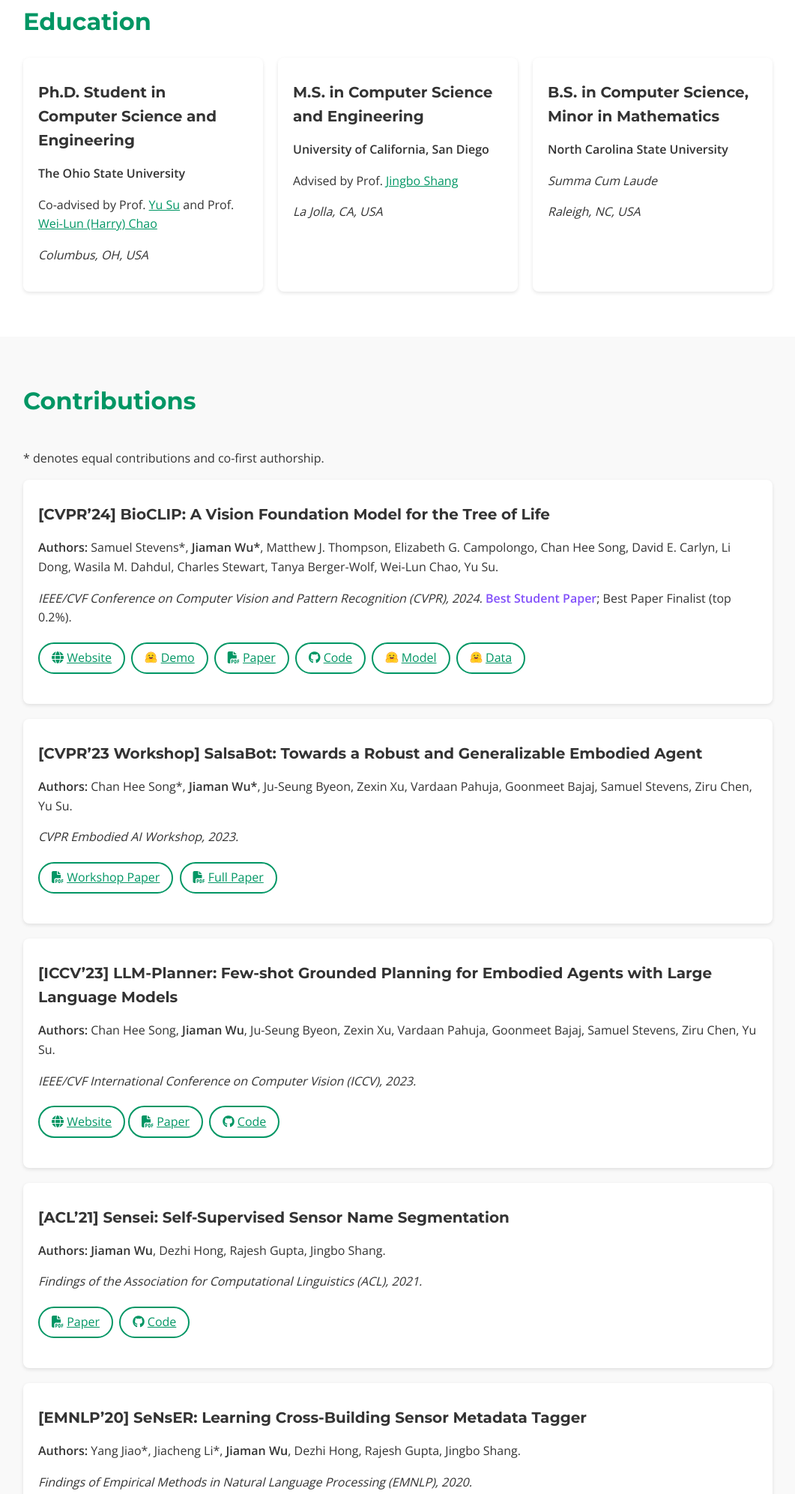
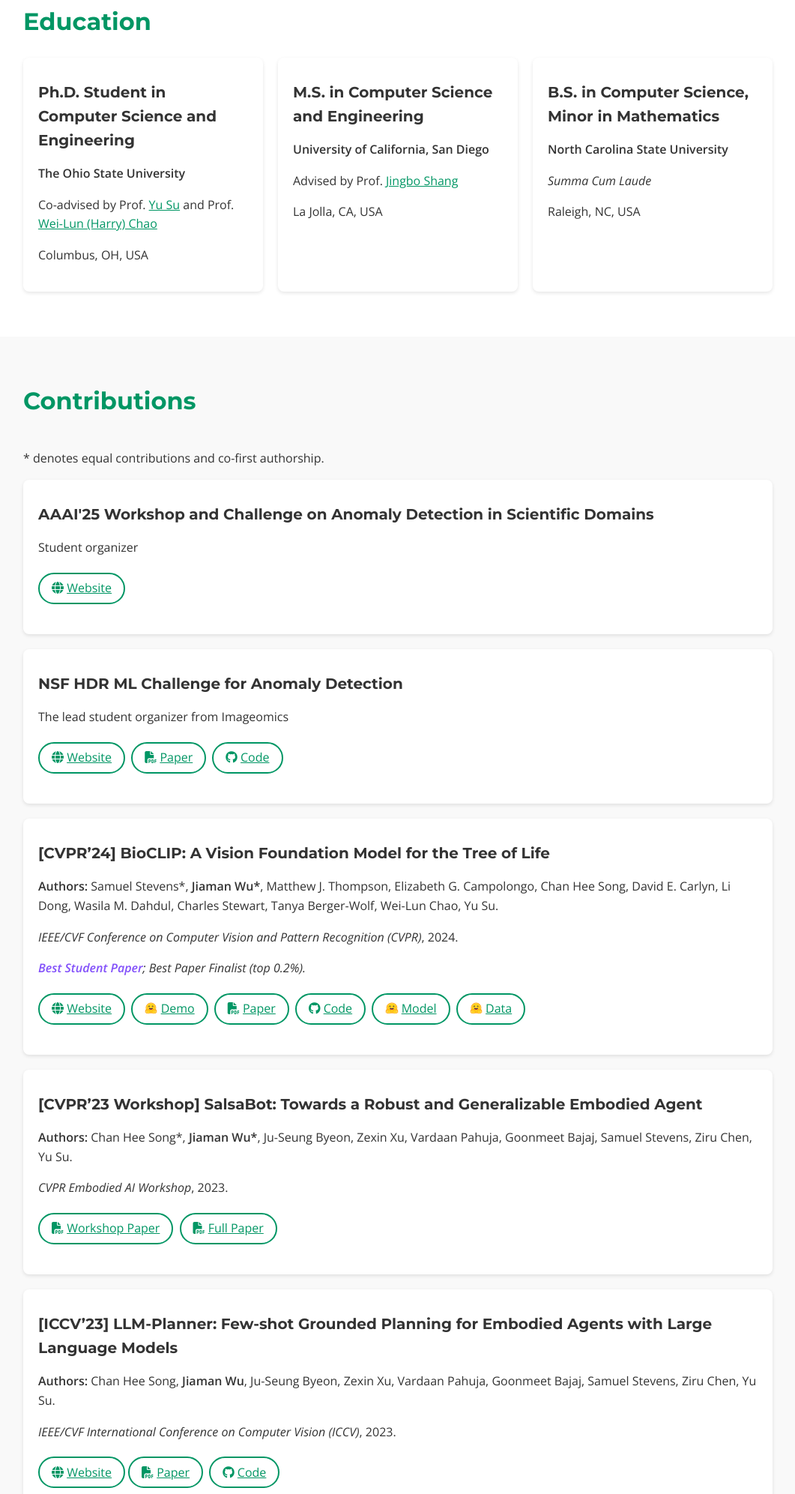
Before and after one commit to work4cs/work4cs.github.io, a plain HTML site: page index.html in a window 1280 px wide. Shown: the part 1159-3152 px from the top of the page at 75% size, without its empty margins (109-1170 px from the left). Drawn offline with nearby package versions, Linux system fonts and the light colour scheme.

Commit message:
add student organizer contribution

```diff
--- a/index.html
+++ b/index.html
@@ -6,7 +6,8 @@
   <meta name="description" content="Personal homepage of Jiaman Wu">
   <title>Jiaman Wu | Homepage</title>
   <link rel="preconnect" href="https://fonts.googleapis.com">
-  <link href="https://fonts.googleapis.com/css2?family=Montserrat:wght@700&family=Open+Sans:wght@400;600&display=swap" rel="stylesheet">
+  <link href="https://fonts.googleapis.com/css2?family=Montserrat:wght@700&family=Open+Sans:ital,wght@0,400;0,600;1,400;1,600&display=swap" rel="stylesheet">
+
   <link rel="stylesheet" href="https://cdnjs.cloudflare.com/ajax/libs/font-awesome/6.4.0/css/all.min.css">
   <link rel="stylesheet" href="styles.css">
   <link rel="icon" type="image/png" href="./images/icons/favicon.png"> <!-- PNG must be 180X180 pixel -->
@@ -58,19 +59,19 @@
         <h3>Ph.D. Student in Computer Science and Engineering</h3>
         <p><strong>The Ohio State University</strong> </p>
         <p>Co-advised by Prof. <a href="https://ysu1989.github.io" target="_blank" rel="noopener">Yu Su</a> and Prof. <a href="https://sites.google.com/view/wei-lun-harry-chao/home" target="_blank" rel="noopener">Wei-Lun (Harry) Chao</a></p>
-        <p><em>Columbus, OH, USA</em></p>
+        <p>Columbus, OH, USA</p>
       </div>
       <div class="card fade-in">
         <h3>M.S. in Computer Science and Engineering</h3>
         <p><strong>University of California, San Diego</strong></p>
         <p>Advised by Prof. <a href="https://shangjingbo1226.github.io" target="_blank" rel="noopener">Jingbo Shang</a></p>
-        <p><em>La Jolla, CA, USA</em></p>
+        <p>La Jolla, CA, USA</p>
       </div>
       <div class="card fade-in">
         <h3>B.S. in Computer Science, Minor in Mathematics</h3>
         <p><strong>North Carolina State University</strong></p>
         <p><em>Summa Cum Laude</em></p>
-        <p><em>Raleigh, NC, USA</em></p>
+        <p>Raleigh, NC, USA</p>
       </div>
     </div>
   </div>
@@ -81,10 +82,42 @@
     <h2>Contributions</h2>
     <p> * denotes equal contributions and co-first authorship.</p>
     <div class="contributions-list">
+
       <div class="card fade-in">
-        <h3>[CVPR’24] BioCLIP: A Vision Foundation Model for the Tree of Life</a></h3>
+        <h3>AAAI'25 Workshop and Challenge on Anomaly Detection in Scientific Domains</h3>
+        <p>Student organizer</p>
+        <p>
+          <a class="pill-button" href="https://www.nsfhdr.org/AAAI-workshop">
+            <i class="fas fa-globe"></i>
+            <u>Website</u>
+          </a>
+        </p>
+      </div>
+
+      <div class="card fade-in">
+        <h3>NSF HDR ML Challenge for Anomaly Detection</h3>
+        <p>The lead student organizer from Imageomics</p>
+        <p>
+          <a class="pill-button" href="https://www.nsfhdr.org/mlchallenge">
+            <i class="fas fa-globe"></i>
+            <u>Website</u>
+          </a>
+          <a class="pill-button" href="https://arxiv.org/abs/2503.02112">
+            <i class="fa fa-file-pdf"></i>
+            <u>Paper</u>
+          </a>
+          <a class="pill-button" href="https://github.com/Imageomics/HDR-anomaly-challenge">
+            <i class="fab fa-github"></i>
+            <u>Code</u>
+          </a>
+        </p>
+      </div>
+
+      <div class="card fade-in">
+        <h3>[CVPR’24] BioCLIP: A Vision Foundation Model for the Tree of Life</h3>
         <p><strong>Authors:</strong> Samuel Stevens*, <strong>Jiaman Wu*</strong>, Matthew J. Thompson, Elizabeth G. Campolongo, Chan Hee Song, David E. Carlyn, Li Dong, Wasila M. Dahdul, Charles Stewart, Tanya Berger-Wolf, Wei-Lun Chao, Yu Su.</p>
-        <p><em>IEEE/CVF Conference on Computer Vision and Pattern Recognition (CVPR), 2024.</em> <span style="color: rgba(130, 80, 250); font-weight: bold;">Best Student Paper</span>; Best Paper Finalist (top 0.2%).</p>
+        <p><em>IEEE/CVF Conference on Computer Vision and Pattern Recognition (CVPR)</em>, 2024.</p>
+        <p><em><span style="color: rgba(130, 80, 250); font-weight: bold;">Best Student Paper</span>; Best Paper Finalist (top 0.2%).</em></p>
         <p>
           <a class="pill-button" href="https://imageomics.github.io/bioclip">
             <i class="fas fa-globe"></i>
@@ -113,9 +146,9 @@
         </p>
       </div>
       <div class="card fade-in">
-        <h3>[CVPR’23 Workshop] SalsaBot: Towards a Robust and Generalizable Embodied Agent</a></h3>
+        <h3>[CVPR’23 Workshop] SalsaBot: Towards a Robust and Generalizable Embodied Agent</h3>
         <p><strong>Authors:</strong> Chan Hee Song*, <strong>Jiaman Wu*</strong>, Ju-Seung Byeon, Zexin Xu, Vardaan Pahuja, Goonmeet Bajaj, Samuel Stevens, Ziru Chen, Yu Su.</p>
-        <p><em>CVPR Embodied AI Workshop, 2023.</em></p>
+        <p><em>CVPR Embodied AI Workshop</em>, 2023.</p>
         <p>
           <a class="pill-button" href="https://embodied-ai.org/papers/2023/10.pdf">
             <i class="fa fa-file-pdf"></i>
@@ -128,9 +161,9 @@
         </p>
       </div>
       <div class="card fade-in">
-        <h3>[ICCV’23] LLM-Planner: Few-shot Grounded Planning for Embodied Agents with Large Language Models</a></h3>
+        <h3>[ICCV’23] LLM-Planner: Few-shot Grounded Planning for Embodied Agents with Large Language Models</h3>
         <p><strong>Authors:</strong> Chan Hee Song, <strong>Jiaman Wu</strong>, Ju-Seung Byeon, Zexin Xu, Vardaan Pahuja, Goonmeet Bajaj, Samuel Stevens, Ziru Chen, Yu Su.</p>
-        <p><em>IEEE/CVF International Conference on Computer Vision (ICCV), 2023.</em></p>
+        <p><em>IEEE/CVF International Conference on Computer Vision (ICCV)</em>, 2023.</p>
         <p>
           <a class="pill-button" href="https://dki-lab.github.io/LLM-Planner">
             <i class="fas fa-globe"></i>
@@ -147,9 +180,9 @@
         </p>
       </div>
       <div class="card fade-in">
-        <h3>[ACL’21] Sensei: Self-Supervised Sensor Name Segmentation</a></h3>
+        <h3>[ACL’21] Sensei: Self-Supervised Sensor Name Segmentation</h3>
         <p><strong>Authors:</strong> <strong>Jiaman Wu</strong>, Dezhi Hong, Rajesh Gupta, Jingbo Shang.</p>
-        <p><em>Findings of the Association for Computational Linguistics (ACL), 2021.</em></p>
+        <p><em>Findings of the Association for Computational Linguistics (ACL)</em>, 2021.</p>
         <p>
           <a class="pill-button" href="https://aclanthology.org/2021.findings-acl.87.pdf">
             <i class="fa fa-file-pdf"></i>
@@ -163,9 +196,9 @@
         </p>
       </div>
       <div class="card fade-in">
-        <h3>[EMNLP’20] SeNsER: Learning Cross-Building Sensor Metadata Tagger</a></h3>
+        <h3>[EMNLP’20] SeNsER: Learning Cross-Building Sensor Metadata Tagger</h3>
         <p><strong>Authors:</strong> Yang Jiao*, Jiacheng Li*, <strong>Jiaman Wu</strong>, Dezhi Hong, Rajesh Gupta, Jingbo Shang.</p>
-        <p><em>Findings of Empirical Methods in Natural Language Processing (EMNLP), 2020.</em></p>
+        <p><em>Findings of Empirical Methods in Natural Language Processing (EMNLP)</em>, 2020.</p>
         <p>
           <a class="pill-button" href="https://aclanthology.org/2020.findings-emnlp.85.pdf">
             <i class="fa fa-file-pdf"></i>
```
